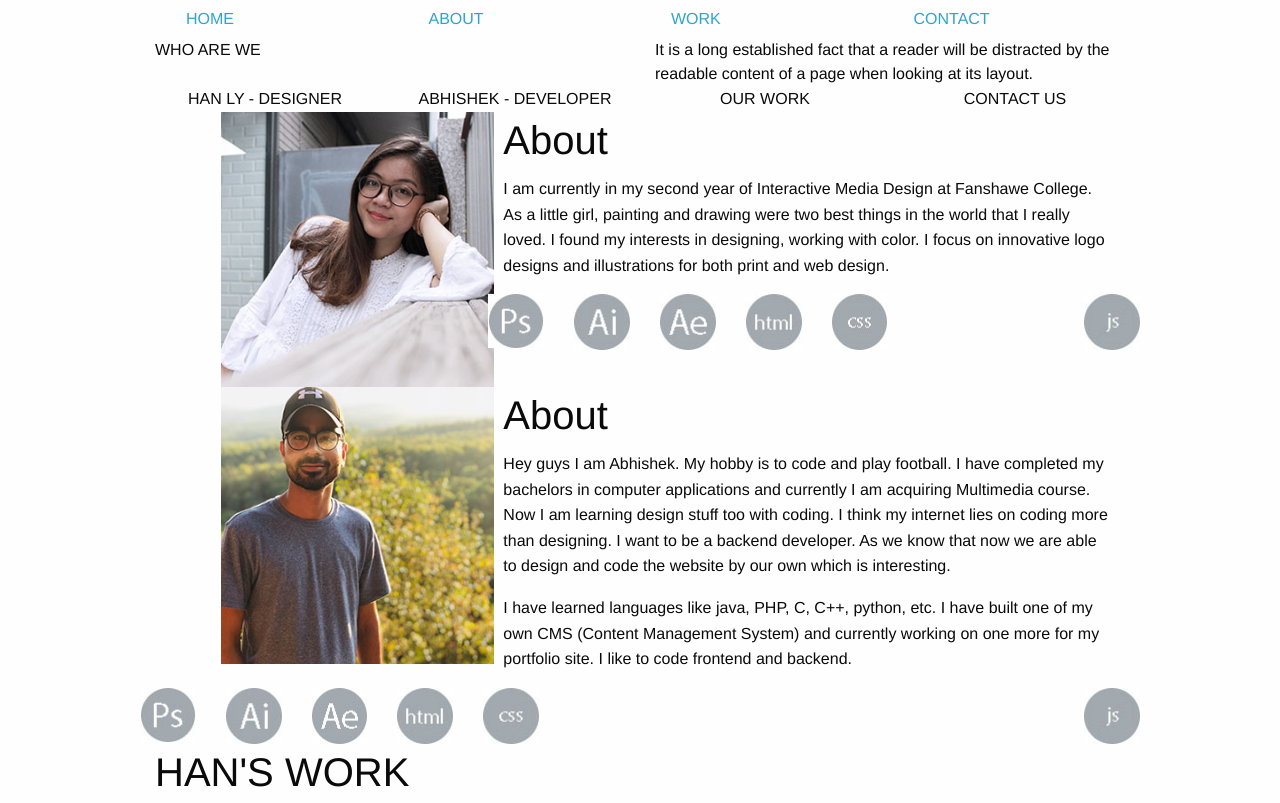
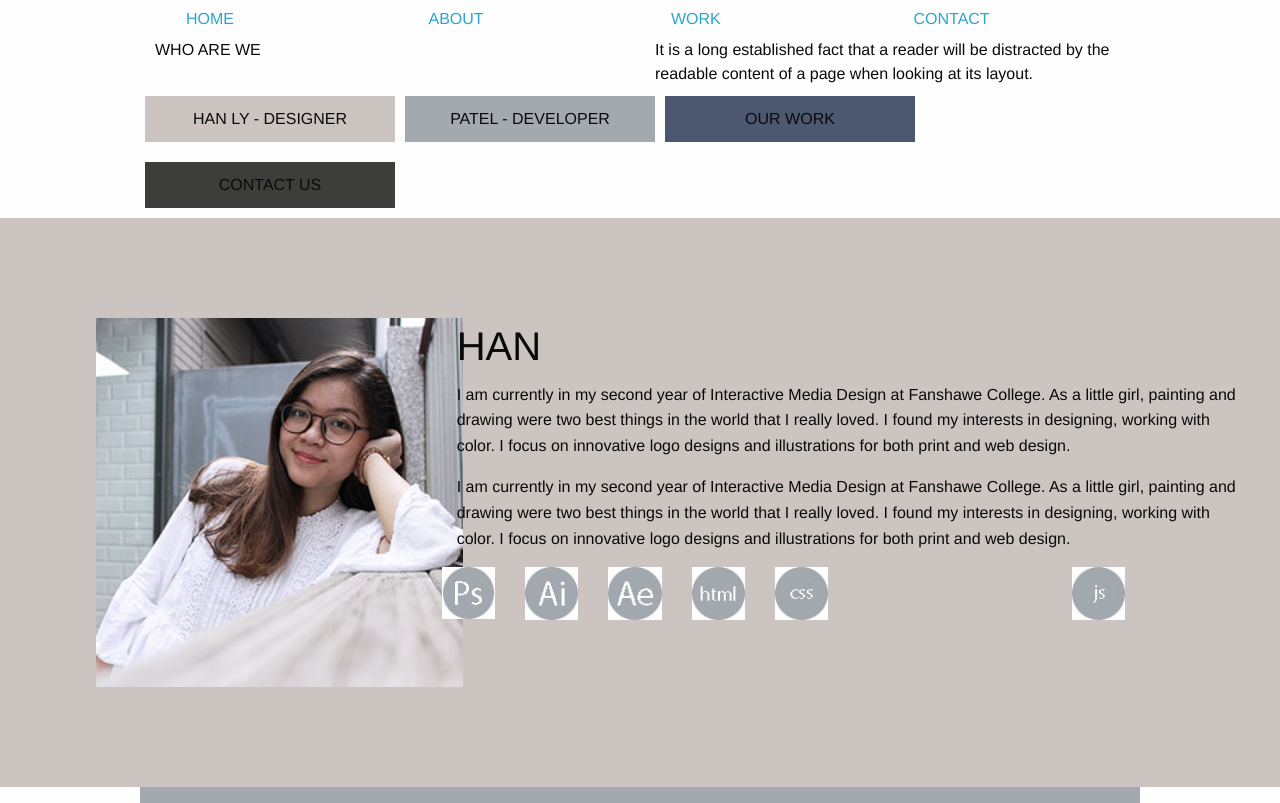
Before and after one commit to abhishek029/Agency_P_L, a website: page index.html in a window 1280 px wide. Shown: the top 803 px of the page. Drawn offline with Linux system fonts and the light colour scheme.

Commit message:
added variables in variables file and updated it to main.sass file

```diff
--- a/index.html
+++ b/index.html
@@ -10,45 +10,56 @@
   </head>
   <body>
     <header>
+
       <div class="title-bar" data-responsive-toggle="main-menu" data-hide-for="medium">
         <button class="menu-icon columns" type="button" data-toggle="main-menu"></button>
-        <div class="title-bar-title columns text-center"><label style="color:white" class="columns small-12 centered">Agency X</label></div>
+        <div class="title-bar-title columns text-center"><label id="projectName" class="columns small-12 centered">Agency X</label></div>
       </div>
+
       <nav id="main-menu" class="row">
         <ul class="menu vertical medium-horizontal expanded columns small-12">
-          <li class="columns small-12"><a href="">HOME</a></li>
-          <li class="columns small-12"><a href="">ABOUT</a></li>
-          <li class="columns small-12"><a href="">WORK</a></li>
-          <li class="columns small-12"><a href="">CONTACT</a></li>
+          <li class="columns small-12"><a href="#home">HOME</a></li>
+          <li class="columns small-12"><a href="#about">ABOUT</a></li>
+          <li class="columns small-12"><a href="#work">WORK</a></li>
+          <li class="columns small-12"><a href="#contactus">CONTACT</a></li>
         </ul>
       </nav>
+
     </header>
-
+<section id="home">
       <section class="row">
           <div class="columns small-6">WHO ARE WE</div>
           <div class="columns small-6">It is a long established fact that a reader will be distracted by the readable
                content of a page when looking at its layout.
           </div>
       </section>
+    </section>
+      <ul id="quickLinks" class="row menu">
+        <li id="hanlink" class="columns text-center small-12 medium-3">HAN LY - DESIGNER</li>
+        <li id="patellink" class="columns text-center small-12 medium-3">PATEL - DEVELOPER</li>
+        <li id="worklink" class="columns text-center small-12 medium-3">OUR WORK</li>
+        <li id="contactlink" class="columns text-center small-12 medium-3">CONTACT US</li>
+      </ul>
+    <section id="about">
 
-      <ul class="row menu">
-        <li class="columns text-center small-12 medium-3">HAN LY - DESIGNER</li>
-        <li class="columns text-center small-12 medium-3">ABHISHEK - DEVELOPER</li>
-        <li class="columns text-center small-12 medium-3">OUR WORK</li>
-        <li class="columns text-center small-12 medium-3">CONTACT US</li>
-      </ul>
+      <section id="aboutHan">
 
-      <section class="row">
-        <div class="columns medium-4">
+        <div class="columns medium-4 large-4">
           <img class="columns small-8 small-offset-2 medium-12" src="images/han.jpg" alt="Han-Image">
         </div>
-        <div class="columns medium-8">
-          <h2 class="columns small-12 medium-12">About</h2>
+
+        <div class="columns medium-8 large-8">
+          <h2 class="columns small-12 medium-12">HAN</h2>
+          <p class="columns small-12 medium-12">
+            I am currently in my second year of Interactive Media Design at Fanshawe College.
+            As a little girl, painting and drawing were two best things in the world that I really loved.  I found my interests in designing, working with color. I focus on innovative logo designs and illustrations for both print and web design.
+          </p>
           <p class="columns small-12 medium-12">
               I am currently in my second year of Interactive Media Design at Fanshawe College.
               As a little girl, painting and drawing were two best things in the world that I really loved.  I found my interests in designing, working with color. I focus on innovative logo designs and illustrations for both print and web design.
             </p>
         </div>
+
         <div class="row">
           <img class="columns small-4 medium-1" src="images/ps.jpg" alt="photoshop">
           <img class="columns small-4 medium-1" src="images/ai.jpg" alt="illustrator">
@@ -60,12 +71,14 @@
 
       </section>
 
-      <section class="row">
-        <div class="columns medium-4">
+      <section id="aboutPatel" class="row">
+
+        <div class="columns medium-4 large-4">
           <img class="columns small-8 small-offset-2 medium-12" src="images/patel.jpg" alt="Han-Image">
         </div>
-        <div class="columns medium-8">
-          <h2 class="columns small-12 medium-12">About</h2>
+
+        <div class="columns medium-8 large-8">
+          <h2 class="columns small-12 medium-12">ABHISHEK</h2>
           <p class="columns small-12 medium-12">
               Hey guys I am Abhishek. My hobby is to code and play football. I have completed my bachelors in computer
               applications and currently I am acquiring Multimedia course. Now I am learning design stuff too with coding.
@@ -78,6 +91,7 @@
               and backend.
             </p>
         </div>
+
           <div class="row">
             <img class="columns small-4 medium-1" src="images/ps.jpg" alt="photoshop">
             <img class="columns small-4 medium-1" src="images/ai.jpg" alt="illustrator">
@@ -87,6 +101,10 @@
             <img class="columns small-4 medium-1" src="images/js.jpg" alt="javascript">
           </div>
         </section>
+
+      </section>
+
+    <section id="work">
 
       <section class="row">
         <h2 class="columns small-12 medium-12">HAN'S WORK</h2>
@@ -103,6 +121,9 @@
         <img  class="columns small-12 medium-4" src="images/patel_work_03.jpg" alt="patelswork3">
       </section>
 
+    </section>
+
+    <section id="contactus">
       <form action="" class="row">
         <h2 class="columns text-center small-12">CONTACT US</h2>
         <input type="text" class="columns small-12" placeholder="First Name">
@@ -111,10 +132,12 @@
         <textarea class="columns small-12" placeholder="type your message"></textarea>
         <input type="button" class="columns small-12 button" value="SEND">
       </form>
+    </section>
 
     <footer>
       <label class="columns small-12 text-center"> BY HAN LY AND PATEL 2018</label>
     </footer>
+
     <script src="js/vendor/jquery.js"></script>
     <script src="js/vendor/what-input.js"></script>
     <script src="js/vendor/foundation.js"></script>
--- a/sass/_vars.scss
+++ b/sass/_vars.scss
@@ -1,3 +1,22 @@
 //designer please put your stuff here --> global(colors, fonts, etc)
-$footer-bgcolor: #444444;
-$heading-color: #6a0102;
+
+
+$projectname: white;
+//quicklinks variables
+$hanlink: #ccc4c1;
+$patellink: #a2a9af;
+$worklink: #4c5870;
+$contactlink: #3d3d3b;
+
+//about background color variables
+$about-bgcolor-han: #ccc4c1;
+$about-bgcolor-patel: #a2a9af;
+
+//work area variables
+$work-bgcolor: #4c5870;
+
+//contact form variables
+$contact-bgcolor:#3d3d3b;
+
+//footer variables
+$footer-bgcolor: #ebedec;
--- a/sass/main.scss
+++ b/sass/main.scss
@@ -1,6 +1,43 @@
 //import vars and modules
 @import '_vars';
 
+#projectName{
+    color: $projectname;
+    font-weight: bold;
+}
+
+#quickLinks li{
+    padding: 10px 0px 10px 0px;
+    margin: 10px 5px 10px 5px;
+}
+#hanlink{
+    background-color: $hanlink;
+}
+#patellink{
+    background-color: $patellink;
+}
+#worklink{
+    background-color: $worklink;
+}
+#contactlink{
+    background-color: $contactlink;
+}
+#aboutHan{
+    background-color: $about-bgcolor-han;
+    padding: 100px 0px 100px 0px;      //top-right-bottom-left
+}
+
+#aboutPatel{
+    background-color: $about-bgcolor-patel;
+    padding: 100px 0px 100px 0px;      //top-right-bottom-left
+}
+
+#work{
+    background-color: $work-bgcolor;
+}
+#contactus{
+    background-color: $contact-bgcolor;
+}
 footer{
     background-color: $footer-bgcolor;
 }
```
Also changed, not shown: css/main.css, images/patel_work_01.jpg, images/patel_work_02.jpg, images/patel_work_03.jpg, 1 other file. Lines whose indentation alone changed are shown as unchanged.
